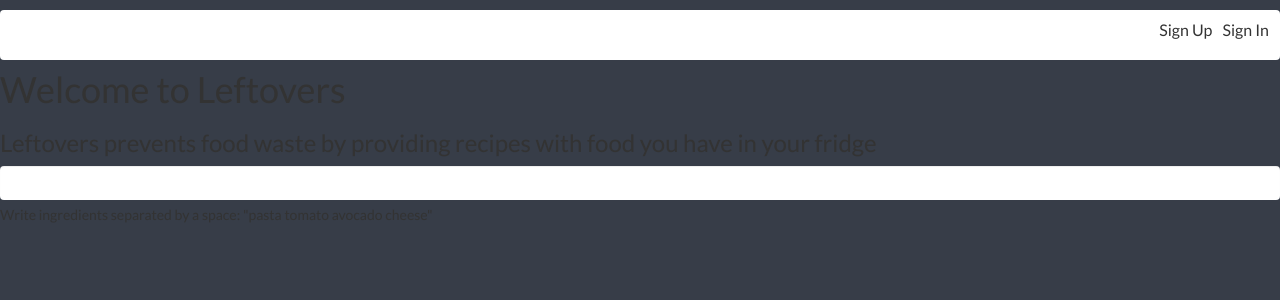
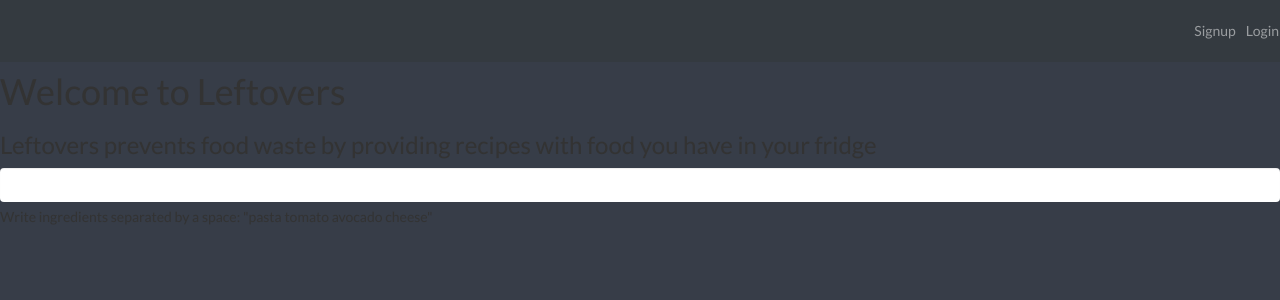
Before and after one commit to mark-drastrup/leftovers, a React (Create React App) app: page / in a window 1280 px wide. Shown: the top 300 px of the page. Built offline with nearby package versions, Linux system fonts and the light colour scheme.

Commit message:
Restyling navbar after project refactor

```diff
--- a/src/App.css
+++ b/src/App.css
@@ -46,8 +46,9 @@
 .navbar {
   display: flex;
   justify-content: flex-end;
-  margin-top: 10px;
   background-color: #fff;
+  margin-right: -15px;
+  margin-left: -15px;
 }
 
 .navbar p {
--- a/src/App.js
+++ b/src/App.js
@@ -9,7 +9,7 @@ function App() {
   return (
     <div className="App">
       <Container fluid="true">
-        <Row>
+        <Row className="vh-100">
           <Col md={12}>
             <Navbar />
             <Main />
--- a/src/components/Navbar.jsx
+++ b/src/components/Navbar.jsx
@@ -3,10 +3,20 @@ import "../App.css";
 
 const Navbar = props => {
   return (
-    <div className="navbar">
-      <p>Sign Up</p>
-      <p>Sign In</p>
-    </div>
+    <nav class="navbar navbar-expand-lg navbar-dark bg-dark">
+      <ul class="navbar-nav">
+        <li class="nav-item">
+          <a class="nav-link" href="#">
+            Signup
+          </a>
+        </li>
+        <li class="nav-item">
+          <a class="nav-link" href="#">
+            Login
+          </a>
+        </li>
+      </ul>
+    </nav>
   );
 };
 
```
